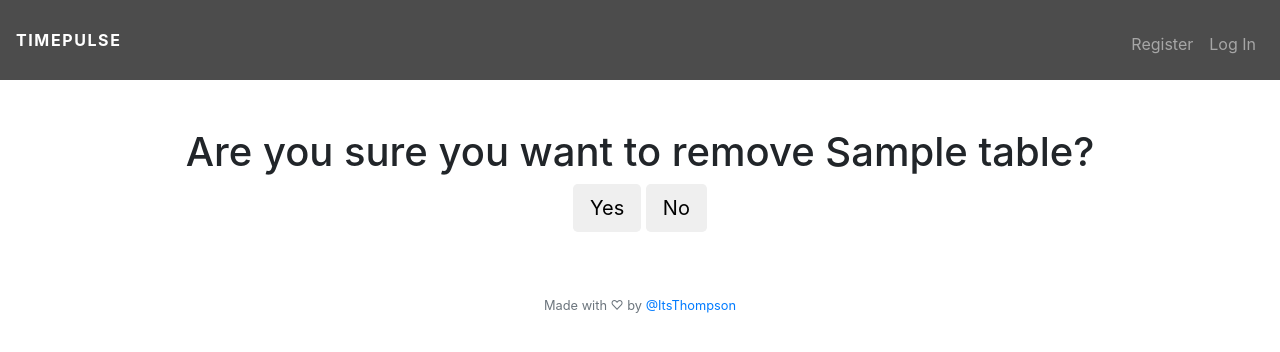
After one commit to ItsThompson/timepulse, a Flask app: template templates/remove-timetable.html in a window 1280 px wide. The commit adds this page. Shown: the top 352 px of the page. Run offline with Flask 2, Linux system fonts and the light colour scheme; the template is opened without the code that fills it: most values are stand-ins (such as "Sample title", 1, 10 or a date in 2020); some libraries are stand-ins or nearby versions.

Commit message:
Added delete timetable.

```diff
--- a/app.py
+++ b/app.py
@@ -207,7 +207,39 @@ def timetable():
             query = f"SELECT * FROM users WHERE id = '{userid}';"
             rows = query_select(connection, query)
             username = rows[0][1]
-        return redirect("/timetable/" + username + "/" + table)
+            return redirect("/timetable/" + username + "/" + table)
+        elif request.form.get("form") == "delete":
+            table = request.form.get("delete-timetable")
+            userid = session["user_id"]
+            query = f"SELECT * FROM users WHERE id = '{userid}';"
+            rows = query_select(connection, query)
+            username = rows[0][1]
+            return redirect("/timetable/" + username + "/" + table + "/" + "remove-timetable")
+
+@app.route('/timetable/<user>/<table>/remove-timetable', methods=["GET", "POST"])
+@login_required
+def remove_table(user, table):
+    if request.method == "GET":
+        userid = session["user_id"]
+        query = f"SELECT * FROM timetable WHERE usersid = {userid};"
+        timetables = query_select(connection, query)
+
+        query = f"SELECT * FROM users WHERE id = '{userid}';"
+        rows = query_select(connection, query)
+        username = rows[0][1]
+        url = "/timetable/" + user + "/" + table + "/remove-timetable"
+
+        for i in timetables:
+            if i[2] == table:
+                if user == username:
+                    return render_template("remove-timetable.html", user=user, table=table, url=url)
+        return apology("This table does not exist", 403)
+    else:
+        if request.form.get("choice") == "yes":
+            print("remove")
+        else:
+            print("did not remove")
+        return redirect('/timetable')
 
 
 @app.route('/timetable/<user>/<table>', methods=["GET", "POST"])
--- /dev/null
+++ b/templates/remove-timetable.html
@@ -0,0 +1,21 @@
+<!-- prettier-ignore -->
+{% extends "layout.html" %}
+
+{% block title %}
+    Remove {{table}}
+{% endblock %}
+
+{% block main %}
+<div class="container">
+  <div class="row">
+    <div class="col-md-12">
+      <h1>Are you sure you want to remove {{table}}?</h1>
+      <form action="{{url}}" method="POST">
+        <button class="btn btn-lg" name="choice" type="submit" value="yes">Yes</button>
+        <button class="btn btn-lg" name="choice" type="submit" value="no">No</button>
+      </form>
+    </div>
+  </div>
+</div>
+{% endblock %}
+<!-- prettier-ignore-end -->
--- a/templates/table.html
+++ b/templates/table.html
@@ -2,7 +2,7 @@
 {% extends "no-padding-layout.html" %}
 
 {% block title %}
-    Dashboard
+    {{table}}
 {% endblock %}
 
 {% block main %}
```
Also changed, not shown: templates/timetable.html (+19 -15 lines).
